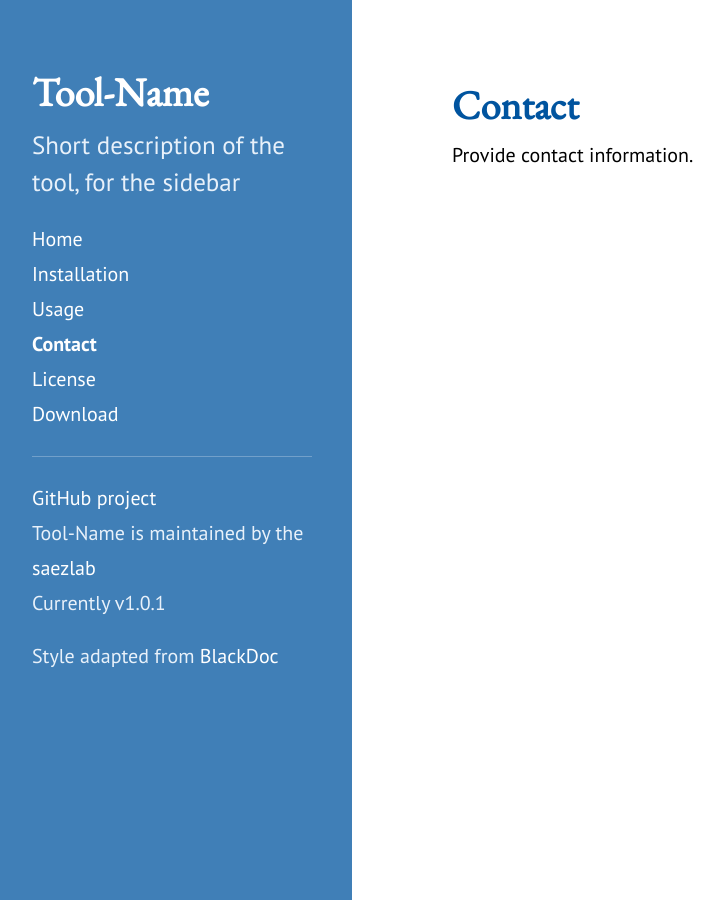
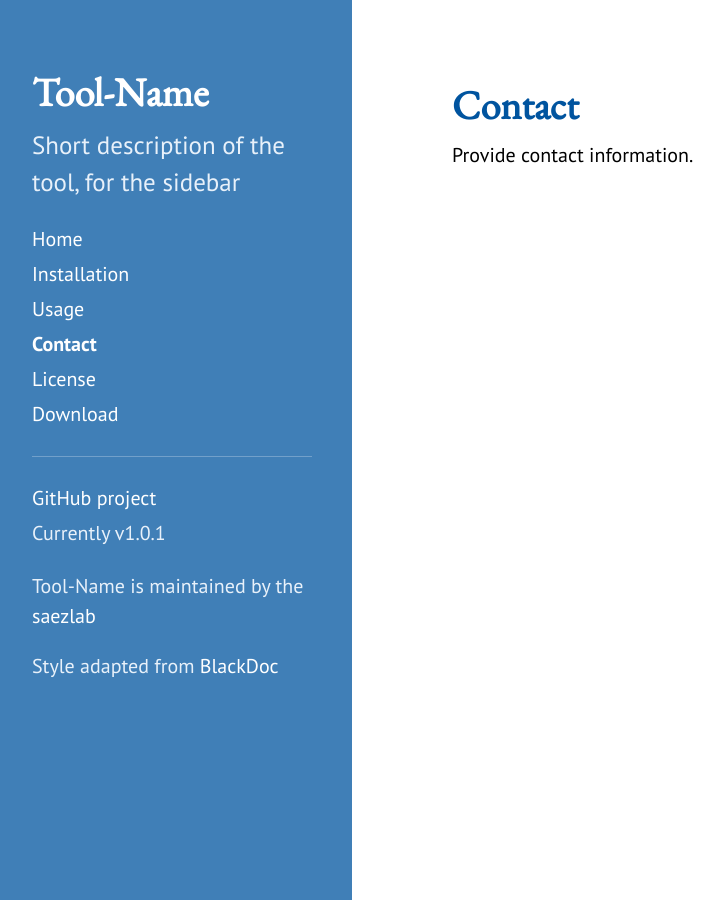
Before and after one commit to saezlab/dorothea, a Jekyll site: the page built from 3_contact.md, in a window 1280 px wide. Shown: the whole page, without its empty margins (8-731 px from the left). Built offline with Jekyll 4.4.1, drawn with Linux system fonts in a browser that asks for light colours.

Commit message:
Moved saezlab link down a bit

```diff
--- a/_includes/sidebar.html
+++ b/_includes/sidebar.html
@@ -29,10 +29,9 @@
       <a class="sidebar-nav-item" href="{{ site.github.repo }}/archive/master.zip">Download</a>
       <hr>
       <a class="sidebar-nav-item" href="{{ site.github.repo }}">GitHub project</a>
-      <span class="sidebar-nav-item">{{site.title}} is maintained by the <a href="www.saezlab.org">saezlab</a></span>
       <span class="sidebar-nav-item">Currently v{{ site.version }}</span>
     </nav>
-
+    <p> {{site.title}} is maintained by the <a href="http://www.saezlab.org">saezlab</a></p>
     <p>Style adapted from <a href="https://github.com/karloespiritu/BlackDoc">BlackDoc</a></p>
   </div>
 </div>
```
